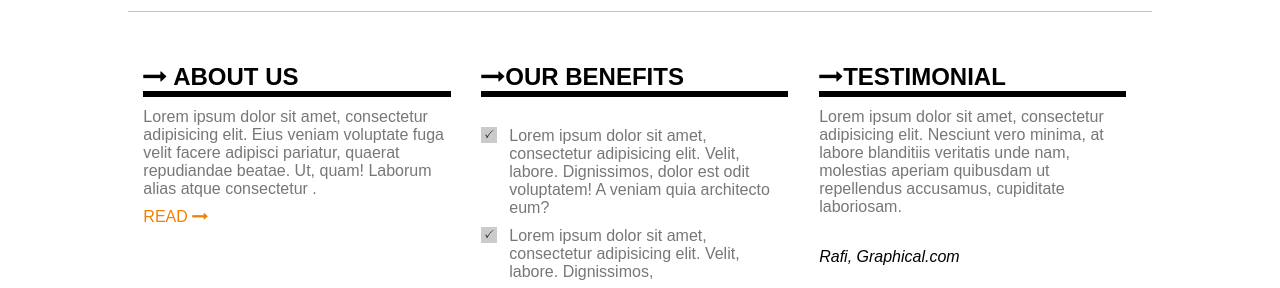
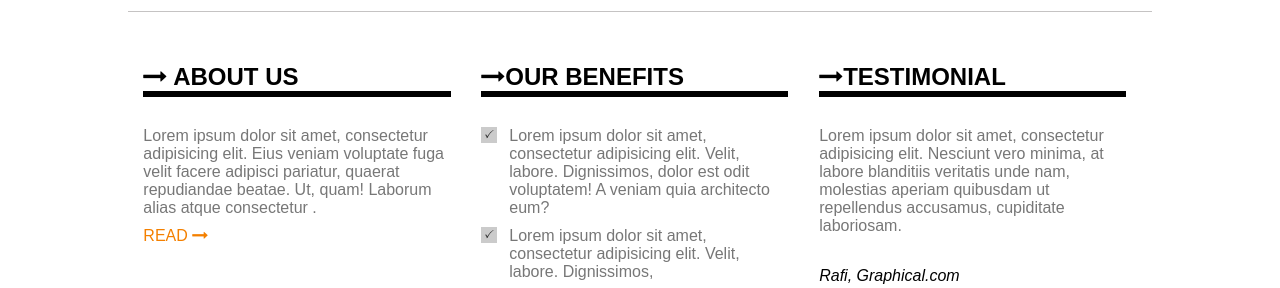
Before and after one commit to Shanto96/creativestudio1, a plain HTML site: page index.html in a window 1280 px wide. Shown: the part 623-911 px from the top of the page. Drawn offline with Linux system fonts and the light colour scheme.

Commit message:
Update style.css

```diff
--- a/css/style.css
+++ b/css/style.css
@@ -101,7 +101,7 @@
 
 .contenttitle {text-transform: uppercase;font-weight: bold;font-family: arial;font-size: 18pt;border-bottom: 6px solid black;}
 
-.maincontent1 {font-family: arial;color: #777777;margin: 11px 0px;}
+.maincontent1 {font-family: arial;color: #777777;margin: 11px 0px;margin-top:30px}
 .maincontent1 span{
     display: block;
     margin-top: 10px;
@@ -115,7 +115,7 @@
 .fa.fa-check-square-o {
 }
 
-.maincontent3 {font-family: arial;color: #777777;margin: 11px 0px;}
+.maincontent3 {font-family: arial;color: #777777;margin: 11px 0px;margin-top:30px}
 
 .maincontent3 span{
     display: block;
```
